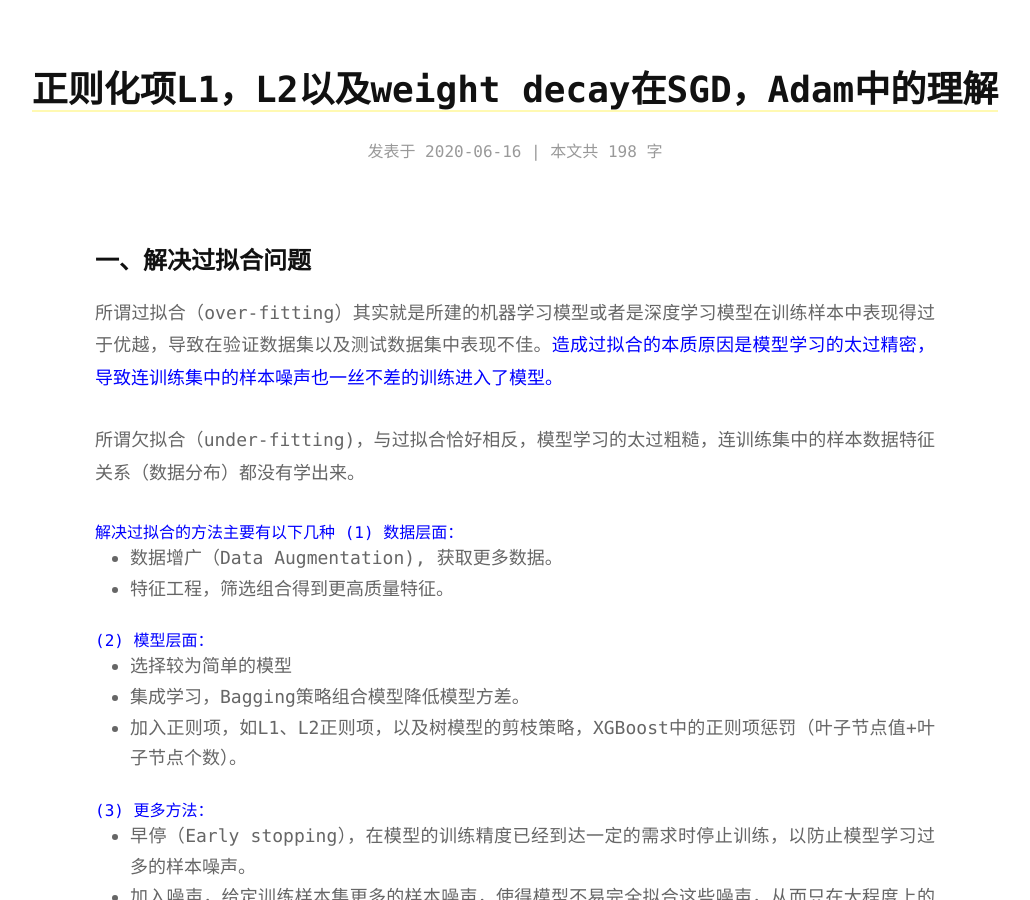
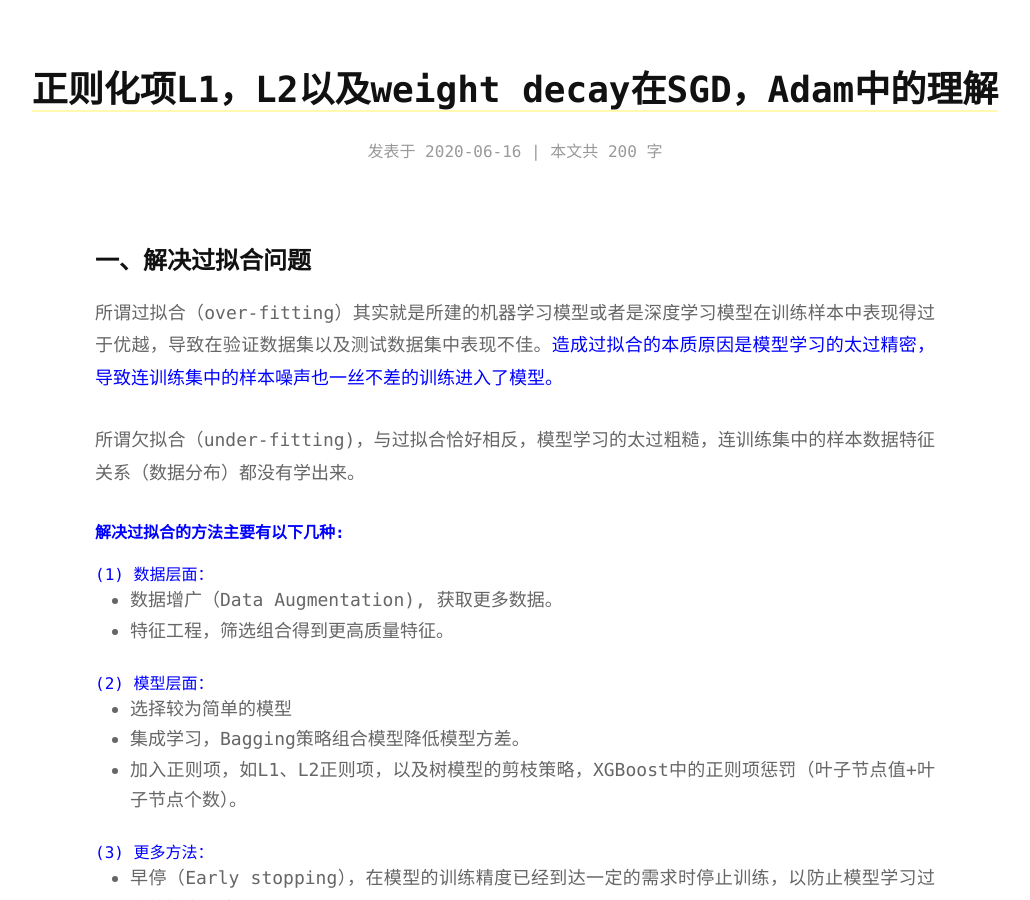
Before and after one commit to MengtingXu1203/mengtingxu1203.github.io, a Jekyll site: the page built from _posts/2020-06-16-正则化项L1，L2以及weight decay在SGD，Adam中的理解.md, in a window 1280 px wide and 900 px high. Shown: the whole window, without its empty margins (125-1155 px from the left). Built offline with Jekyll 4.4.1, drawn with Linux system fonts in a browser that asks for light colours; formulas are drawn with MathJax 3; a script that is not in the unit is left out; comment, search, counter and statistics services are not loaded.

Commit message:
modify mistake

```diff
--- a/_posts/2020-06-16-正则化项L1，L2以及weight decay在SGD，Adam中的理解.md
+++ b/_posts/2020-06-16-正则化项L1，L2以及weight decay在SGD，Adam中的理解.md
@@ -13,7 +13,7 @@ mathjax: true
 
 所谓欠拟合（under-fitting)，与过拟合恰好相反，模型学习的太过粗糙，连训练集中的样本数据特征关系（数据分布）都没有学出来。
 
-<font color = 'blue'>解决过拟合的方法主要有以下几种</font>
+##### <font color = 'blue'> 解决过拟合的方法主要有以下几种:</font>
 
 <font color = 'blue'>(1) 数据层面：</font>
 
```
